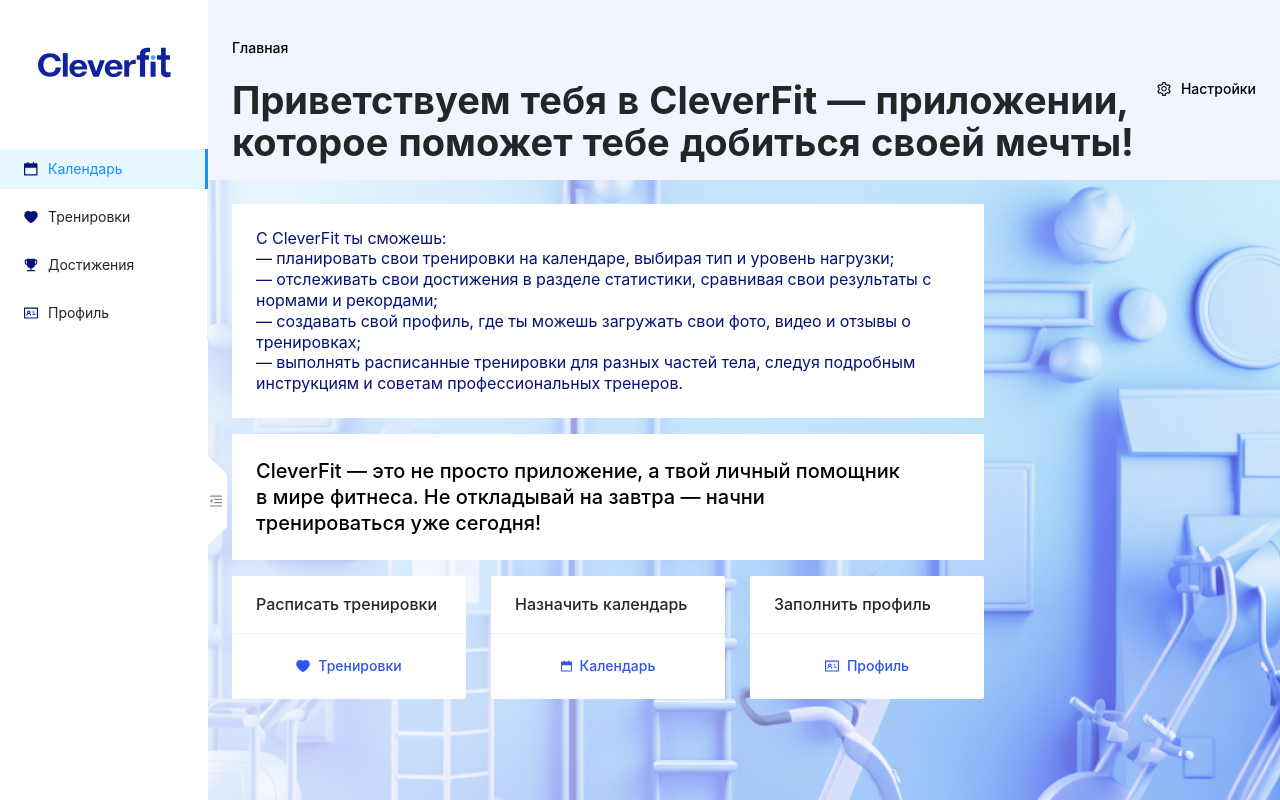
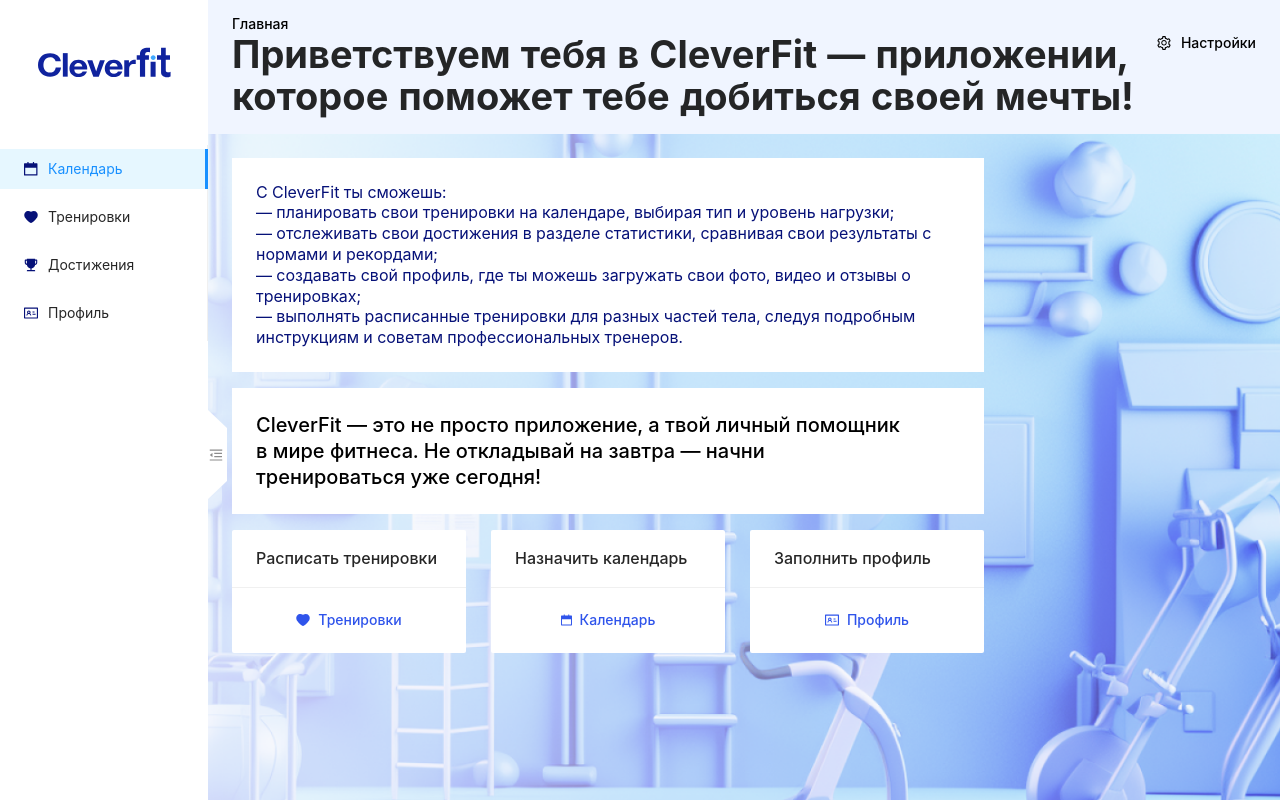
Before and after one commit to GBaykov/CleverFit, a React (Vite) app: page /#/ in a window 1280 px wide. Shown: the top 800 px of the page. Built offline with nearby package versions, Linux system fonts and the light colour scheme.

Commit message:
refactor: replace types

```diff
--- a/src/components/cardText/index.tsx
+++ b/src/components/cardText/index.tsx
@@ -1,9 +1,6 @@
 import { FC } from 'react';
 import { StyledCard } from './syled';
-
-export interface CardtextProps {
-    children: React.ReactNode;
-}
+import { CardtextProps } from './types';
 
 export const CardText: FC<CardtextProps> = ({ children }) => {
     return <StyledCard>{children}</StyledCard>;
--- /dev/null
+++ b/src/components/cardText/types.ts
@@ -0,0 +1,3 @@
+export interface CardtextProps {
+    children: React.ReactNode;
+}
--- a/src/components/header/index.tsx
+++ b/src/components/header/index.tsx
@@ -2,7 +2,7 @@ import React from 'react';
 import {
     H1,
     H1Wrapper,
-    HeaderStyle,
+    Styledheader,
     LinkMain,
     SettingsMobileWrapper,
     SettingsWrapper,
@@ -12,8 +12,7 @@ import { SettingOutlined } from '@ant-design/icons';
 
 export const Header: React.FC = () => {
     return (
-        <HeaderStyle
-            className='site-layout-background'
+        <Styledheader
             style={{
                 padding: `16px 24px 16px 24px`,
                 height: 'auto',
@@ -39,6 +38,6 @@ export const Header: React.FC = () => {
                     </StyledLink>
                 </SettingsMobileWrapper>
             </H1Wrapper>
-        </HeaderStyle>
+        </Styledheader>
     );
 };
--- a/src/components/header/styled.ts
+++ b/src/components/header/styled.ts
@@ -1,10 +1,14 @@
 import styled from 'styled-components';
 import { Layout } from 'antd';
-const { Header } = Layout;
 import { Link } from '@components/styledLink/styled';
 import { StyledLinkProps } from '@components/styledLink/types';
 
-export const HeaderStyle = styled(Header)``;
+export const Styledheader = styled(Layout)`
+    padding: 16px 24px 16px 24px;
+    height: auto;
+    background: rgba(240, 245, 255, 1);
+    zindex: 0;
+`;
 
 export const LinkMain = styled(Link)<StyledLinkProps>`
     display: inline;
--- a/src/components/meny/menyButton/index.tsx
+++ b/src/components/meny/menyButton/index.tsx
@@ -1,11 +1,7 @@
 import { FC } from 'react';
 import { StyledButton } from './styled';
 import { MenuFoldOutlined, MenuUnfoldOutlined } from '@ant-design/icons';
-
-export interface ButtonMenuProps {
-    collapsed: boolean;
-    onClick: () => void;
-}
+import { ButtonMenuProps } from './types';
 
 export const ButtonMenu: FC<ButtonMenuProps> = ({ collapsed, onClick }) => {
     return (
--- a/src/components/meny/menyButton/styled.ts
+++ b/src/components/meny/menyButton/styled.ts
@@ -10,11 +10,11 @@ export const StyledButton = styled('button')`
     border-bottom: 20px solid white;
     border-left: 19px solid transparent;
     border-right: 19px solid transparent;
-
     background-color: transparent;
     padding: 0;
     border-radius: 0;
     rotate: 90deg;
+
     svg {
         path {
             fill: #8c8c8c;
@@ -24,9 +24,11 @@ export const StyledButton = styled('button')`
     &:hover {
         color: none;
     }
+
     &:focus {
         outline: 0;
     }
+
     @media screen and (max-width: 730px) {
         display: none;
     }
--- /dev/null
+++ b/src/components/meny/menyButton/types.ts
@@ -0,0 +1,4 @@
+export interface ButtonMenuProps {
+    collapsed: boolean;
+    onClick: () => void;
+}
```
